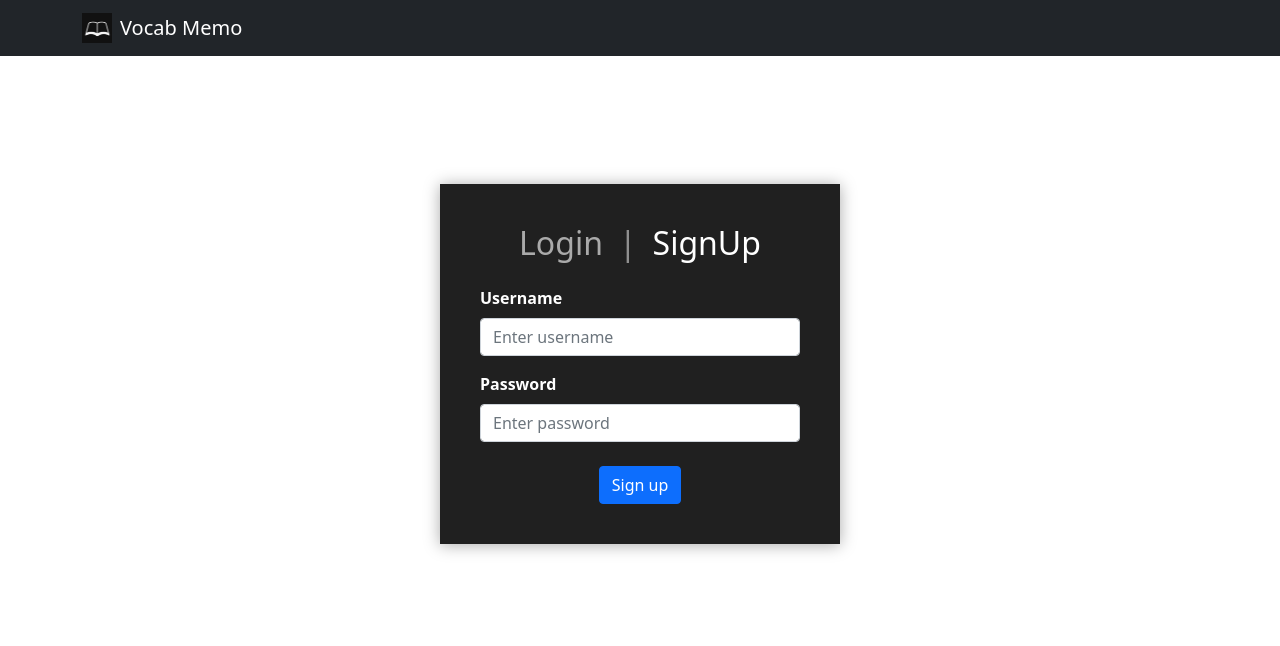
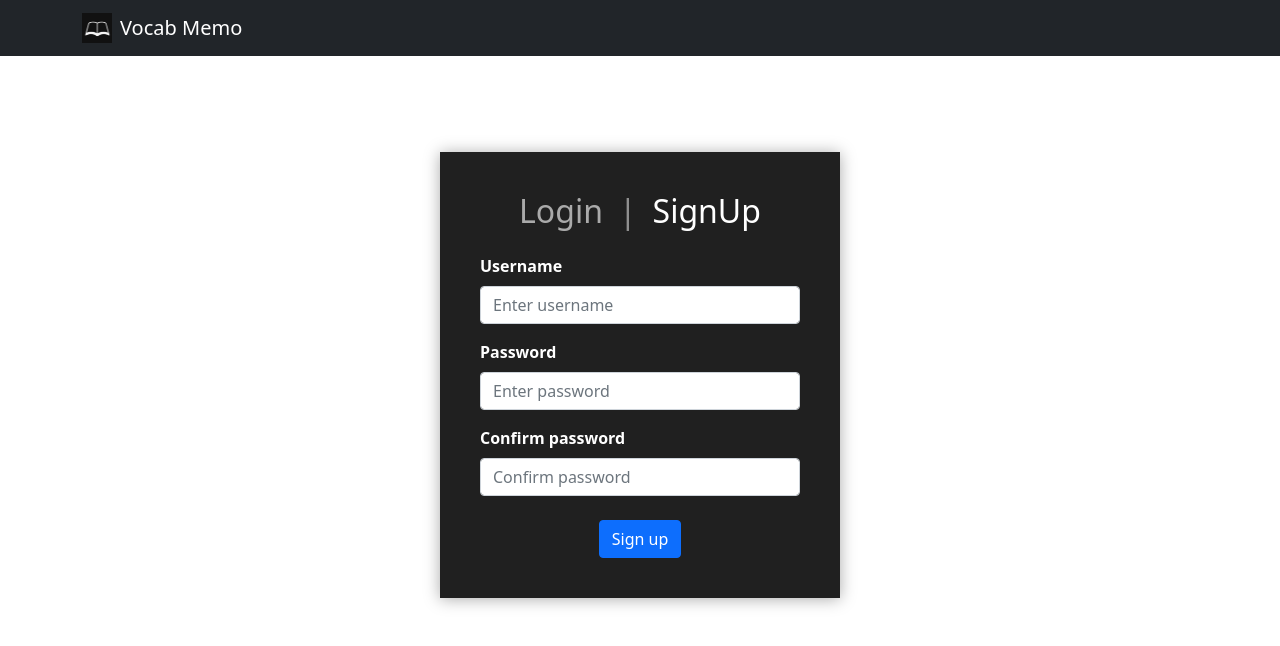
Before and after one commit to WachirapatMT/vocab-memo, a React (Create React App) app in the folder frontend/: page / in a window 1280 px wide. Both pictures are taken after a click on the element "SignUp". Shown: the top 646 px of the page. Built offline with nearby package versions, Linux system fonts and the light colour scheme; no server answers.

Commit message:
Add comfirm password

```diff
--- a/frontend/src/views/Home.js
+++ b/frontend/src/views/Home.js
@@ -13,7 +13,7 @@ const StyledDiv = styled.div`
   background-color: #202020;
   color: white;
   box-shadow: 0px 1px 15px #aaaaaa;
-  margin-top: 8rem;
+  margin-top: 6rem;
   width: 50vw;
   max-width: 400px;
   min-width: 300px;
@@ -39,6 +39,7 @@ const Home = () => {
   const [isLogin, setIsLogin] = useState(true);
   const [username, setUsername] = useState("");
   const [password, setPassword] = useState("");
+  const [confirmPassword, setConfirmPassword] = useState("");
   const [showWarningModal, setShowWarningModal] = useState(false);
 
   const handleFormSubmit = (e) => {
@@ -74,7 +75,7 @@ const Home = () => {
 
   const handleSignUp = async () => {
     setValidated(true);
-    if (password.length < 8) {
+    if (password.length < 8 || confirmPassword !== password) {
       return;
     }
     try {
@@ -96,6 +97,7 @@ const Home = () => {
       setValidated(false);
       setUsername("");
       setPassword("");
+      setConfirmPassword("");
     }
   };
 
@@ -140,6 +142,22 @@ const Home = () => {
                   Password must contain at least 8 characters
                 </Form.Control.Feedback>
               </Form.Group>
+              {!isLogin && (
+                <Form.Group className="mb-3">
+                  <Form.Label className="fw-bold"> Confirm password</Form.Label>
+                  <Form.Control
+                    required
+                    type="password"
+                    placeholder="Confirm password"
+                    isInvalid={validated && password !== confirmPassword}
+                    value={confirmPassword}
+                    onChange={(e) => setConfirmPassword(e.target.value)}
+                  />
+                  <Form.Control.Feedback type="invalid">
+                    Confirm password doesn't match the password
+                  </Form.Control.Feedback>
+                </Form.Group>
+              )}
               <div className="d-flex justify-content-center my-4">
                 <Button variant="primary" type="submit">
                   {isLogin ? "Log in" : "Sign up"}
```
